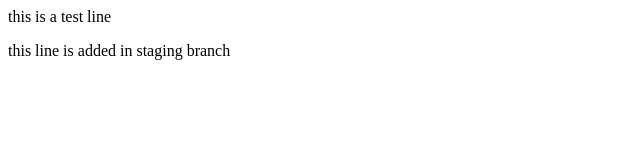
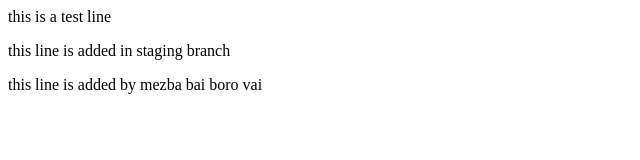
Before and after one commit to Jihad-24/dummy-repo, a plain HTML site: page index.html in a window 1280 px wide. Shown: the whole page, without its empty margins (0-640 px from the left). Drawn offline with Linux system fonts and the light colour scheme.

Commit message:
line added in index

```diff
--- a/index.html
+++ b/index.html
@@ -1,2 +1,3 @@
 <p>this is a test line</p>
 <p>this line is added in staging branch</p>
+<p>this line is added by mezba bai boro vai</p>
```
